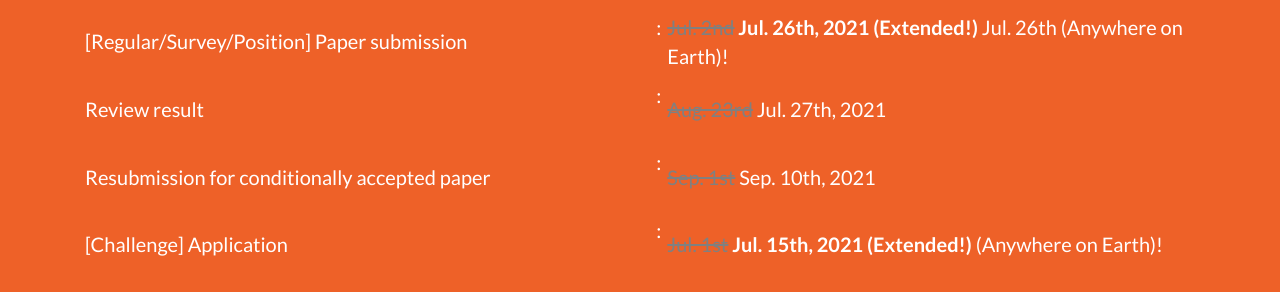
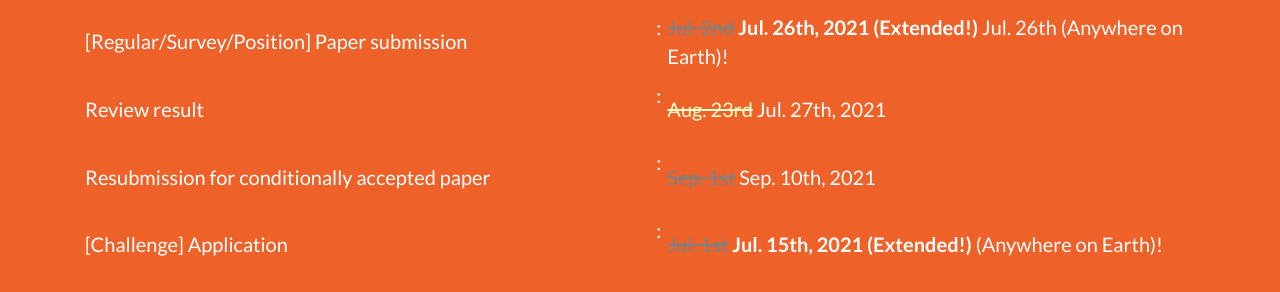
Before and after one commit to abc-research/abc-research.github.io, a Jekyll site: the page built from index.html, in a window 1280 px wide and 900 px high, scrolled down 2543 px. Shown: the part 158-450 px from the top of the window. Built offline with Jekyll 4.4.1, drawn with Linux system fonts in a browser that asks for light colours.

Commit message:
Update _config.yml

```diff
--- a/_config.yml
+++ b/_config.yml
@@ -248,7 +248,7 @@ cfp:
     - name: "[Regular/Survey/Position] Paper submission"
       date: <strike style="color:gray">Jul. 2nd</strike><b> Jul. 26th, 2021 (Extended!)</b> Jul. 26th (Anywhere on Earth)!
     - name: "Review result"
-      date: <strike style="color:gray">Aug. 23rd</strike> Jul. 27th, 2021
+      date: <strike style="color:#FFFFCC">Aug. 23rd</strike> Jul. 27th, 2021
     - name: "Resubmission for conditionally accepted paper"
       date: <strike style="color:gray">Sep. 1st</strike> Sep. 10th, 2021
     - name: "[Challenge] Application"
```
